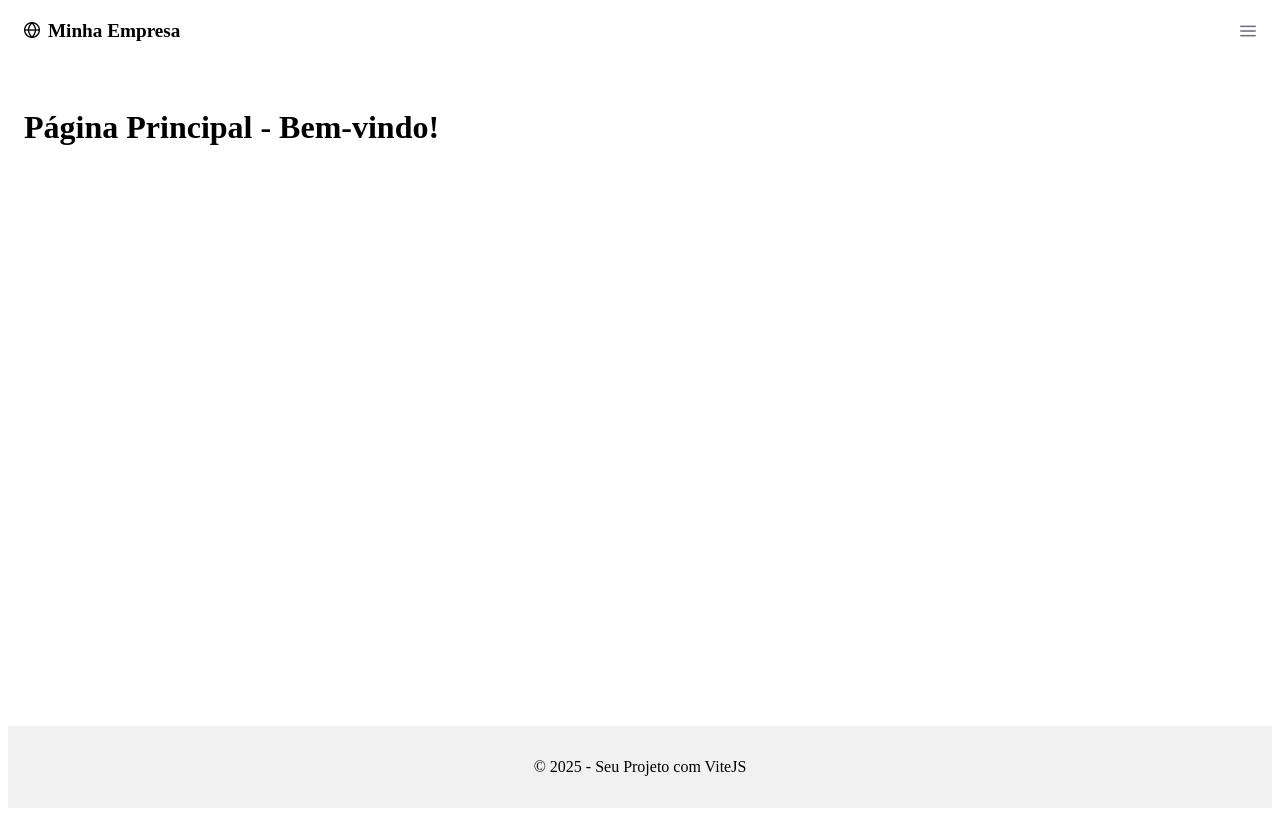
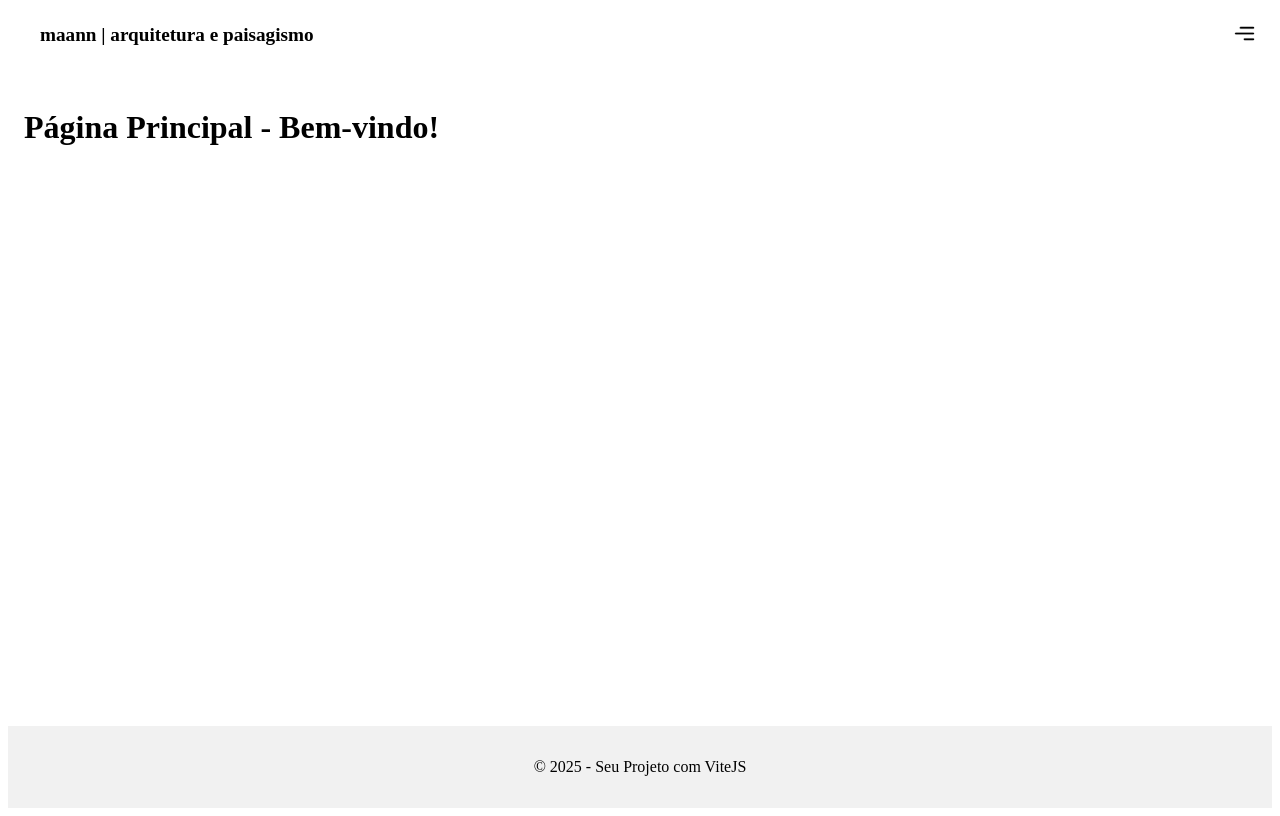
Before and after one commit to felipemmarcello/maan_arquitetura, a React (Vite) app: page / in a window 1280 px wide. Built offline with nearby package versions, Linux system fonts and the light colour scheme.

Commit message:
mudanças no navbar

```diff
--- a/package.json
+++ b/package.json
@@ -4,6 +4,7 @@
   "version": "0.0.0",
   "type": "module",
   "scripts": {
+    "prebuild": "npm run build",
     "dev": "vite",
     "build": "vite build",
     "lint": "eslint .",
--- a/src/components/Navbar.jsx
+++ b/src/components/Navbar.jsx
@@ -1,8 +1,8 @@
 import { Sidebar } from 'primereact/sidebar';
-import { Button } from 'primereact/button';
 import { useNavigate } from 'react-router-dom';
 import { useState } from 'react';
 import { Divider } from 'primereact/divider';
+import Menu from '../images/menu.png'
 
 export default function Navbar() {
   const [visible, setVisible] = useState(false);
@@ -25,41 +25,85 @@ export default function Navbar() {
         display: 'flex',
         justifyContent: 'space-between',
         alignItems: 'center',
-        padding: '0.5rem 1rem'
+        padding: '1rem 2rem'
       }}>
         <div style={{ fontWeight: 'bold', fontSize: '1.2rem' }}>
-          <i className="pi pi-globe" style={{ marginRight: '0.5rem' }}></i>
-          Minha Empresa
+          maann | arquitetura e paisagismo
         </div>
 
-        <Button
-          icon="pi pi-bars"
-          className="p-button-text p-button-plain"
+        <span
           onClick={() => setVisible(true)}
-          aria-label="Abrir menu"
-        />
+          style={{
+            cursor: 'pointer',
+            fontSize: '2rem',
+            color: '#595959',
+            fontWeight: '500',
+            transition: 'color 0.3s ease',
+          }}
+          onMouseEnter={(e) => (e.currentTarget.style.color = '#d4a373')}
+          onMouseLeave={(e) => (e.currentTarget.style.color = '#595959')}
+        >
+          <img src={Menu} style={{height: '23px', width: '23px'}}/>
+        </span>
+
       </div>
 
       {/* Sidebar do lado direito */}
+      <div className="card flex justify-content-center">
         <Sidebar
           visible={visible}
           position="right"
           onHide={() => setVisible(false)}
-        showCloseIcon
-        dismissable
-        className="p-sidebar-sm"
-        style={{ width: '13rem', transition: 'transform 0.3s ease-in-out' }}
+          style={{ width: '14rem', transition: 'transform 0.3s ease-in-out' }}
         >
-        <h2 className="p-mb-3">Navegação</h2>
+          <h1 style={{color:'#393d3f'}}>Navegação</h1>
+
           <Divider />
-        <div className="p-d-flex p-flex-column" style={{ gap: '1rem' }}>
-          <Button label="Menu" icon="pi pi-home" className="p-button-outlined p-button-secondary" style={{border: 'none', boxShadow: 'none', marginBottom: '1rem'}} onClick={() => navigateTo('/')} />
-          <Button label="Sobre" icon="pi pi-info-circle" className="p-button-outlined p-button-secondary" style={{border: 'none', boxShadow: 'none', marginBottom: '1rem'}} onClick={() => navigateTo('/sobre')} />
-          <Button label="Projetos" icon="pi pi-briefcase" className="p-button-outlined p-button-secondary" style={{border: 'none', boxShadow: 'none', marginBottom: '1rem'}} onClick={() => navigateTo('/projetos')} />
-          <Button label="Equipe" icon="pi pi-users" className="p-button-outlined p-button-secondary" style={{border: 'none', boxShadow: 'none', marginBottom: '1rem'}} onClick={() => navigateTo('/equipe')} />
-          <Button label="Contato" icon="pi pi-envelope" className="p-button-outlined p-button-secondary" style={{border: 'none', boxShadow: 'none'}} onClick={() => navigateTo('/contato')} />
+
+          <div style={{ display: 'flex', flexDirection: 'column', gap: '1.2rem', marginTop: '1rem' }}>
+            {[
+              { label: 'Sobre', path: '/sobre' },
+              { label: 'Projetos', path: '/projetos' },
+              { label: 'Equipe', path: '/equipe' },
+              { label: 'Contato', path: '/contato' },
+            ].map((item, index) => (
+              <span
+                key={index}
+                onClick={() => navigateTo(item.path)}
+                style={{
+                  position: 'relative',
+                  cursor: 'pointer',
+                  fontSize: '1.2rem',
+                  color: '#595959',
+                  fontWeight: '500',
+                  transition: 'color 0.3s ease-in-out',
+                }}
+                onMouseEnter={(e) => {
+                  e.currentTarget.style.color = '#d4a373';
+                }}
+                onMouseLeave={(e) => {
+                  e.currentTarget.style.color = '#595959';
+                }}
+              >
+                {item.label}
+                <span
+                  style={{
+                    position: 'absolute',
+                    bottom: -4,
+                    left: 0,
+                    height: '2px',
+                    width: '0%',
+                    backgroundColor: 'var(--primary-400)',
+                    transition: 'width 0.3s ease-in-out',
+                  }}
+                  className="underline-hover"
+                />
+              </span>
+            ))}
           </div>
+
         </Sidebar>
+      </div>
     </>
   );
 }
```
Also changed, not shown: src/images/menu.png (added), 1 other file (tests, documents, lock files or other folders). Lines whose indentation alone changed are shown as unchanged.
